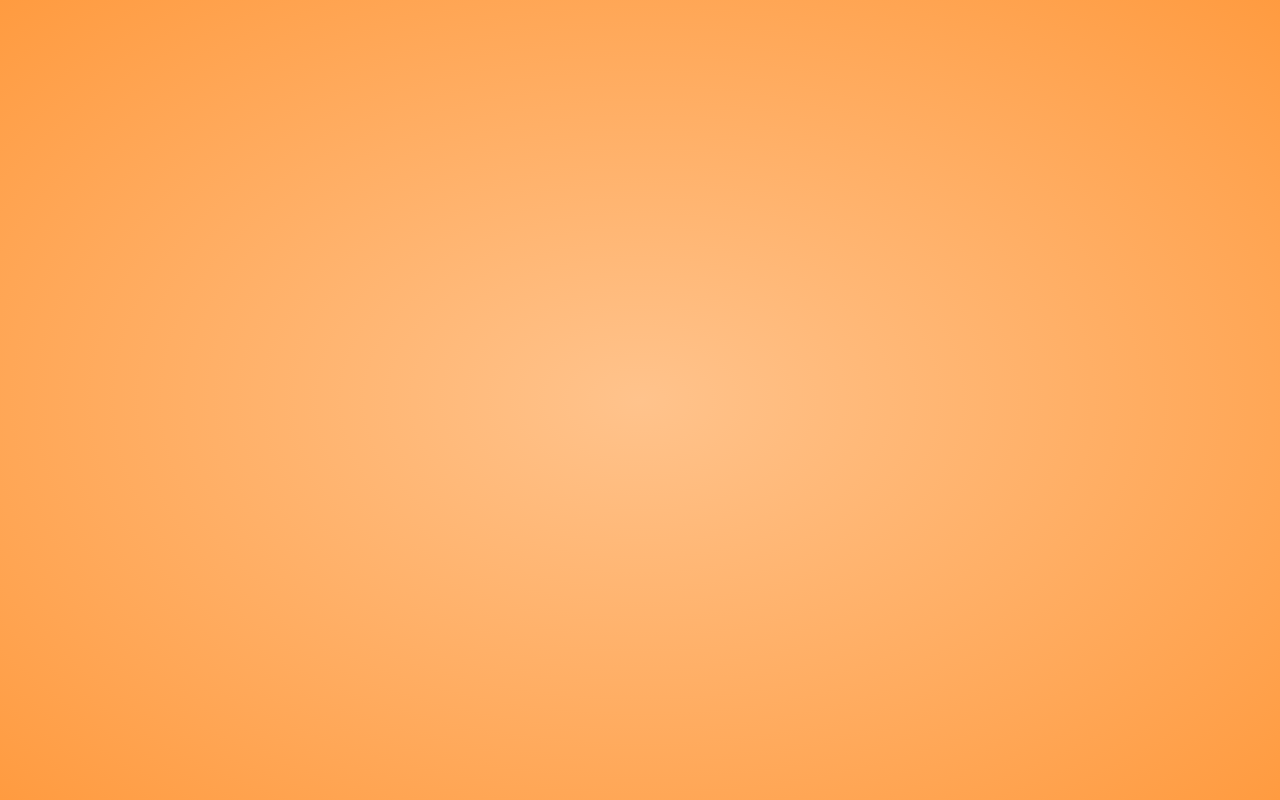
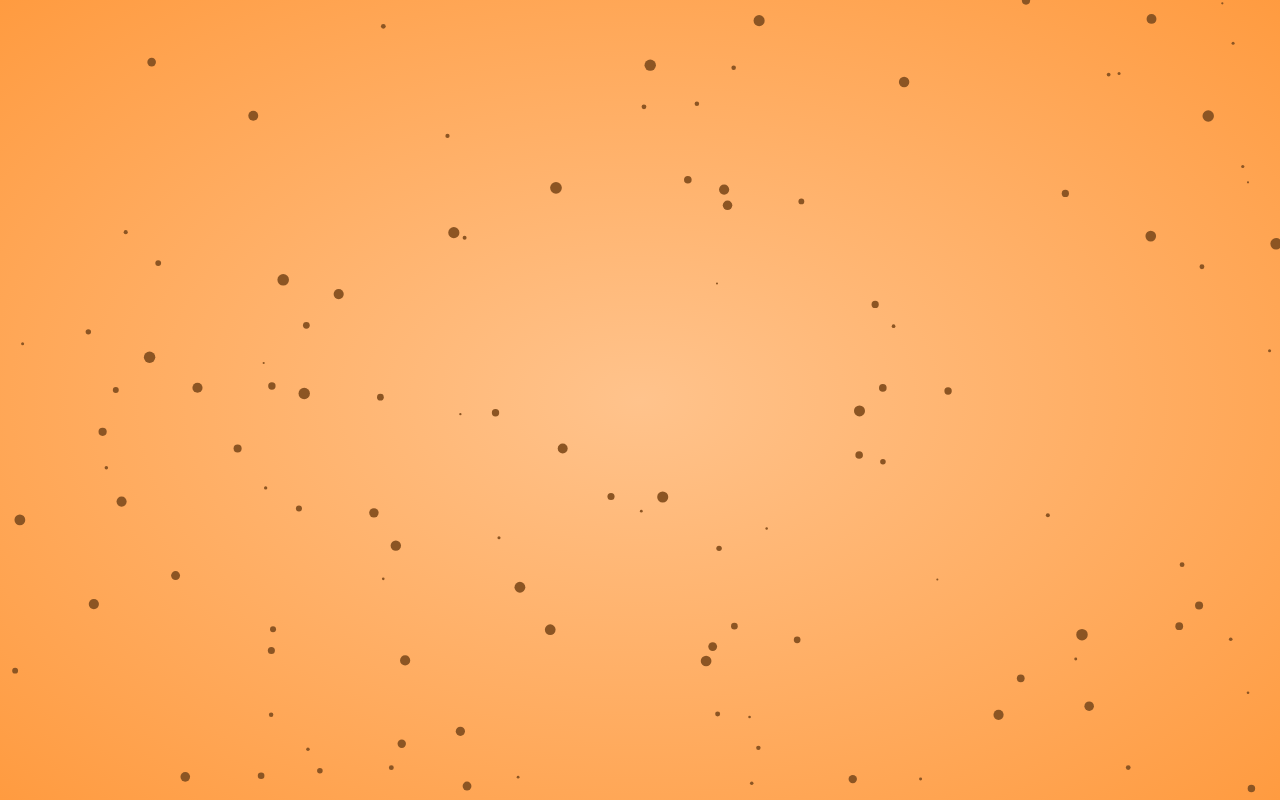
Before and after one commit to goldmanjiao/animation, a plain HTML site: page index.html in a window 1280 px wide. Drawn offline with Linux system fonts and the light colour scheme.

Commit message:
fixed loop

```diff
--- a/script.js
+++ b/script.js
@@ -1,6 +1,6 @@
-const canvas = document.getElementById('canvas1')
+const canvas = document.getElementById('canvas1');
 
-const ctx = canvas.getContext('2d')
+const ctx = canvas.getContext('2d');
 canvas.width = window.innerWidth;
 canvas.height = window.innerHeight;
 
@@ -11,13 +11,14 @@ let mouse = {
     y: null,
     radius: (canvas.height/80) * (canvas.width/80)
 
-};
+}
 
 window.addEventListener('mousemove',
     function(event){
         mouse.x = event.x;
         mouse.y = event.y;
-});
+    }
+);
 
 class Particle {
     constructor(x,y,directionX,directionY, size, color){
@@ -65,10 +66,11 @@ class Particle {
             if ((mouse.y > this.y) && (this.y > this.size*10)){
                 this.y -= 10;
             }
-            this.x += this.directionX;
-            this.y += this.directionY;
-            this.draw()
+
         }
+        this.x += this.directionX;
+        this.y += this.directionY;
+        this.draw()
 
     }
 }
--- a/style.css
+++ b/style.css
@@ -1,7 +1,7 @@
 *{
     margin:0;
     padding: 0;
-    box-sizing: border-box
+    box-sizing: border-box;
 }
 
 #canvas1 {
```
